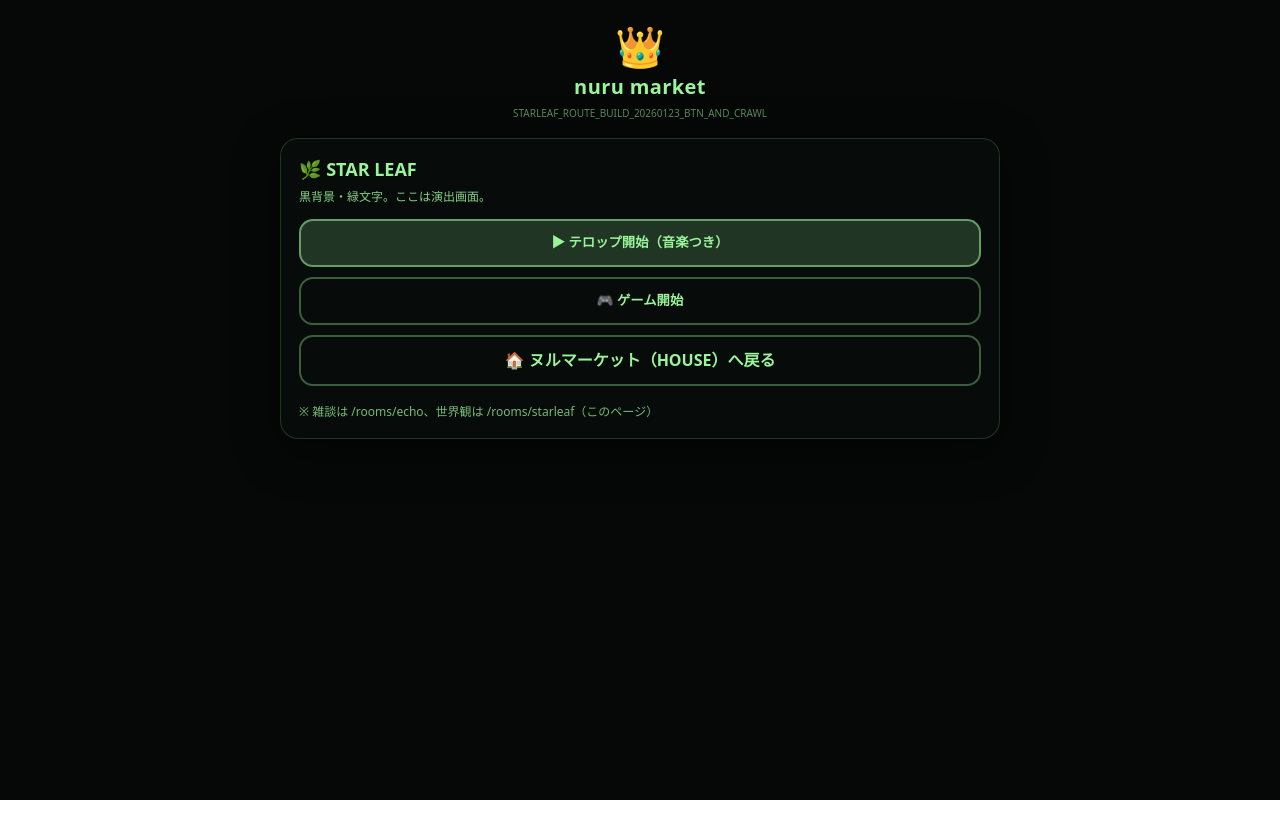
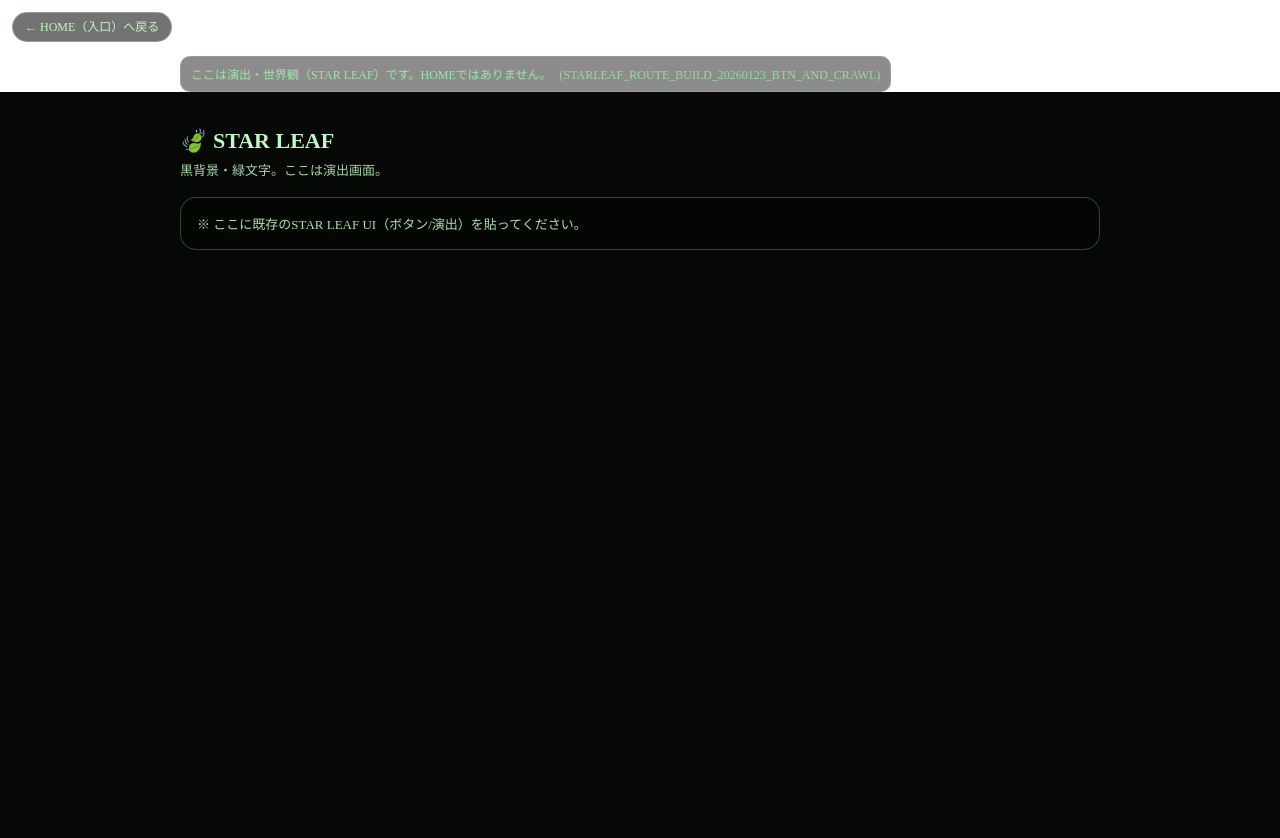
Before and after one commit to kan0601g-maker/pause-pwa, a Next.js app: page /rooms/starleaf in a window 1280 px wide. Shown: the top 838 px of the page. Before the commit the page ends 800 px from the top, so only its background shows below. Built offline with nearby package versions, Linux system fonts and the light colour scheme.

Commit message:
Update page.js

```diff
--- a/app/rooms/starleaf/page.js
+++ b/app/rooms/starleaf/page.js
@@ -7,327 +7,114 @@ export default function StarleafPage() {
   const BUILD_TAG = "STARLEAF_ROUTE_BUILD_20260123_BTN_AND_CRAWL";
   const IS_NOT_HOME_NOTE = "ここは演出・世界観（STAR LEAF）です。HOMEではありません。";
 
-
-  // idle -> opening -> scanning -> ready
-  const [phase, setPhase] = useState("idle");
-  const [crawlKey, setCrawlKey] = useState(0);
-
-  const tOpenRef = useRef(null);
-  const tReadyRef = useRef(null);
-
-  // WebAudio
-  const audioCtxRef = useRef(null);
-  const playingRef = useRef(false);
-
-  const OPENING_MS = 9500; // 8〜12秒
-  const SCANNING_MS = 2000;
-
-  const openingLines = [
-    "遠い昔、遥か彼方の山奥で…",
-    "",
-    "スギ帝国はクローン杉を増殖させ、",
-    "花粉デス・クラウドで銀河を覆った。",
-    "",
-    "広葉樹同盟軍は、澄んだ空気を取り戻すため",
-    "ザ・オキシゲンの力を信じ、抵抗を続けている。",
-    "",
-    "今、コマンダーのスマート・セーバーが唸りを上げる…",
-  ];
-
-  const clearTimers = () => {
-    if (tOpenRef.current) {
-      clearTimeout(tOpenRef.current);
-      tOpenRef.current = null;
-    }
-    if (tReadyRef.current) {
-      clearTimeout(tReadyRef.current);
-      tReadyRef.current = null;
-    }
-  };
-
-  const stopTheme = () => {
-    try {
-      playingRef.current = false;
-      const ctx = audioCtxRef.current;
-      if (ctx && ctx.state === "running") ctx.suspend();
-    } catch {}
-  };
-
-  const playTheme = () => {
-    try {
-      if (playingRef.current) return;
-
-      const AudioContext = window.AudioContext || window.webkitAudioContext;
-      const ctx = audioCtxRef.current || new AudioContext();
-      audioCtxRef.current = ctx;
-
-      if (ctx.state === "suspended") ctx.resume();
-      playingRef.current = true;
-
-      const master = ctx.createGain();
-      master.gain.value = 0.06;
-      master.connect(ctx.destination);
-
-      const startAt = ctx.currentTime + 0.02;
-
-      const makeTone = (freq, t, dur, type = "sine", gain = 0.9) => {
-        const o = ctx.createOscillator();
-        const g = ctx.createGain();
-        o.type = type;
-        o.frequency.setValueAtTime(freq, t);
-        g.gain.setValueAtTime(0.0001, t);
-        g.gain.exponentialRampToValueAtTime(gain, t + 0.01);
-        g.gain.exponentialRampToValueAtTime(0.0001, t + dur);
-        o.connect(g);
-        g.connect(master);
-        o.start(t);
-        o.stop(t + dur + 0.02);
-      };
-
-      // それっぽい簡易パターン（完全オリジナル）
-      const pattern = [
-        { f: 440, dt: 0.0, d: 0.28, type: "sawtooth", g: 0.55 },
-        { f: 330, dt: 0.32, d: 0.38, type: "sawtooth", g: 0.55 },
-        { f: 392, dt: 0.78, d: 0.26, type: "sawtooth", g: 0.5 },
-        { f: 110, dt: 0.0, d: 0.55, type: "triangle", g: 0.35 },
-        { f: 98, dt: 0.62, d: 0.55, type: "triangle", g: 0.35 },
-      ];
-
-      const loopLen = 1.2;
-      const loops = Math.ceil(OPENING_MS / 1000 / loopLen);
-      for (let i = 0; i < loops; i++) {
-        const baseT = startAt + i * loopLen;
-        for (const p of pattern) makeTone(p.f, baseT + p.dt, p.d, p.type, p.g);
-      }
-
-      window.setTimeout(() => stopTheme(), OPENING_MS + 250);
-    } catch {}
-  };
-
-  const startOpening = () => {
-    clearTimers();
-    setPhase("opening");
-    setCrawlKey((v) => v + 1);
-    playTheme();
-
-    tOpenRef.current = setTimeout(() => setPhase("scanning"), OPENING_MS);
-    tReadyRef.current = setTimeout(() => {
-      setPhase("ready");
-      stopTheme();
-    }, OPENING_MS + SCANNING_MS);
-  };
-
-  const skipToScanning = () => {
-    clearTimers();
-    stopTheme();
-    setPhase("scanning");
-    tReadyRef.current = setTimeout(() => setPhase("ready"), SCANNING_MS);
-  };
-
-  const gameStart = () => {
-    // いまは「ゲーム開始＝readyへ」(後で本体へ差し替え)
-    clearTimers();
-    stopTheme();
-    setPhase("scanning");
-    tReadyRef.current = setTimeout(() => setPhase("ready"), SCANNING_MS);
-  };
-
-  useEffect(() => {
-    return () => {
-      clearTimers();
-      stopTheme();
-    };
-    // eslint-disable-next-line react-hooks/exhaustive-deps
-  }, []);
-
-  const page = {
-    background: "#050807",
-    color: "#9AF59A",
-    minHeight: "100dvh",
-    padding: 18,
-    boxSizing: "border-box",
-    fontFamily:
-      'ui-sans-serif, system-ui, -apple-system, "Segoe UI", Roboto, Helvetica, Arial, "Apple Color Emoji", "Segoe UI Emoji"',
-  };
-
-  const panel = {
-    width: "100%",              // ✅ 念のため固定
-    maxWidth: 720,
-    margin: "0 auto",
-    borderRadius: 18,
-    padding: 18,
-    boxSizing: "border-box",
-    overflow: "hidden",
-    border: "1px solid rgba(154, 245, 154, 0.18)",
-    background: "rgba(10, 16, 14, 0.62)",
-    boxShadow: "0 12px 48px rgba(0,0,0,0.45)",
-    backdropFilter: "blur(10px)",
-  };
-
-  const btn = (variant = "solid") => {
-    const base = {
-      display: "inline-flex",
-      alignItems: "center",
-      justifyContent: "center",
-      gap: 8,
-      width: "100%",
-      boxSizing: "border-box",   // ✅ はみ出し対策の本丸
-      padding: "14px 14px",
-      borderRadius: 14,
-      fontWeight: 800,
-      textDecoration: "none",
-      cursor: "pointer",
-      border: "2px solid",
-      userSelect: "none",
-      whiteSpace: "normal",
-      lineHeight: 1.2,
-    };
-
-    if (variant === "ghost") {
-      return {
-        ...base,
-        background: "transparent",
-        borderColor: "rgba(154, 245, 154, 0.35)",
-        color: "#9AF59A",
-      };
-    }
-
-    return {
-      ...base,
-      background: "rgba(154, 245, 154, 0.18)",
-      borderColor: "rgba(154, 245, 154, 0.55)",
-      color: "#9AF59A",
-    };
-  };
+  // ▼ ここから下に、今までの state / ref / effect を “そのまま” 移植してOK
+  // 例：
+  // const [phase, setPhase] = useState("idle");
+  // const audioRef = useRef(null);
+  // useEffect(() => { ... }, []);
 
   return (
-    <main style={page}>
-      <style>{`
-        @keyframes crawlUp {
-          0%   { transform: translateY(85%); opacity: 0; }
-          8%   { opacity: 1; }
-          92%  { opacity: 1; }
-          100% { transform: translateY(-140%); opacity: 0; }
-        }
-      `}</style>
-
-      <div style={{ width: "100%", maxWidth: 760, margin: "0 auto" }}>
-        <header style={{ textAlign: "center", marginBottom: 18 }}>
-          <div style={{ fontSize: 40 }}>👑</div>
-          <div style={{ fontSize: 20, fontWeight: 900, letterSpacing: 0.4 }}>
-            nuru market
-          </div>
-          <div style={{ fontSize: 10, opacity: 0.55, marginTop: 6 }}>
-            {BUILD_TAG}
-          </div>
-        </header>
-
-        <section style={panel}>
-          <div style={{ display: "grid", gap: 14 }}>
-            <div style={{ display: "grid", gap: 6 }}>
-              <div style={{ fontWeight: 900, fontSize: 18 }}>🌿 STAR LEAF</div>
-              <div style={{ fontSize: 12, opacity: 0.85 }}>
-                黒背景・緑文字。ここは演出画面。
-              </div>
-            </div>
-
-            {/* ここは常に出る */}
-            <div style={{ display: "grid", gap: 10 }}>
-              <button onClick={startOpening} style={btn()}>
-                ▶ テロップ開始（音楽つき）
-              </button>
-
-              <button onClick={gameStart} style={btn("ghost")}>
-                🎮 ゲーム開始
-              </button>
-
-              {/* ここは / に戻す（HOME側がHOUSE表示になってないなら app/page.js が原因） */}
-              <Link href="/" style={btn("ghost")}>
-                🏠 ヌルマーケット（HOUSE）へ戻る
+    <>
+      {/* =========================
+          固定：HOMEへ戻る（誤認防止の生命線）
+         ========================= */}
+      <div
+        style={{
+          position: "fixed",
+          top: 12,
+          left: 12,
+          zIndex: 9999,
+        }}
+      >
+        <Link
+          href="/"
+          style={{
+            display: "inline-block",
+            textDecoration: "none",
+            color: "#bff7c5",
+            background: "rgba(0,0,0,0.55)",
+            border: "1px solid rgba(191,247,197,0.35)",
+            borderRadius: 999,
+            padding: "8px 12px",
+            fontSize: 12,
+            lineHeight: 1,
+            backdropFilter: "blur(6px)",
+          }}
+        >
+          ← HOME（入口）へ戻る
         </Link>
       </div>
 
-            {phase === "opening" && (
+      {/* =========================
+          注意：ここはHOMEではない（テキストで誤認を潰す）
+         ========================= */}
       <div
         style={{
-                  height: 280,
-                  background: "#000",
-                  position: "relative",
-                  overflow: "hidden",
-                  borderRadius: 16,
-                  border: "2px solid rgba(154, 245, 154, 0.65)",
-                }}
-              >
-                <div
-                  key={crawlKey}
-                  style={{
-                    position: "absolute",
-                    inset: 0,
-                    textAlign: "center",
-                    color: "#F6D34A",
-                    padding: 22,
-                    boxSizing: "border-box",
-                    animation: `crawlUp ${OPENING_MS}ms linear forwards`,
+          maxWidth: 920,
+          margin: "0 auto",
+          padding: "56px 16px 0",
         }}
       >
         <div
           style={{
-                      fontSize: 20,
-                      fontWeight: 900,
-                      letterSpacing: 0.6,
+            display: "inline-block",
+            fontSize: 12,
+            color: "#9be7a6",
+            background: "rgba(0,0,0,0.45)",
+            border: "1px solid rgba(155,231,166,0.25)",
+            borderRadius: 10,
+            padding: "8px 10px",
           }}
         >
-                    EPISODE / NEW BREATH
-                  </div>
-                  <div style={{ marginTop: 18, fontSize: 14, lineHeight: 1.75 }}>
-                    {openingLines.map((l, i) => (
-                      <div key={i}>{l ? l : <br />}</div>
-                    ))}
+          {IS_NOT_HOME_NOTE}
+          <span style={{ marginLeft: 8, opacity: 0.85 }}>({BUILD_TAG})</span>
         </div>
       </div>
 
-                <button
-                  onClick={skipToScanning}
+      {/* =========================
+          ここから STAR LEAF 本体
+         ========================= */}
+      <main
         style={{
-                    position: "absolute",
-                    top: 10,
-                    right: 10,
-                    background: "rgba(154,245,154,0.20)",
-                    color: "#9AF59A",
-                    border: "1px solid rgba(154,245,154,0.55)",
-                    borderRadius: 10,
-                    padding: "7px 12px",
-                    fontWeight: 800,
-                    cursor: "pointer",
+          minHeight: "100vh",
+          background: "#050805",
+          color: "#bff7c5",
+          padding: "18px 16px 64px",
         }}
       >
-                  SKIP
-                </button>
-              </div>
-            )}
+        <div
+          style={{
+            maxWidth: 920,
+            margin: "0 auto",
+            paddingTop: 18,
+          }}
+        >
+          {/* ★ここに既存UIを貼る（今のSTAR LEAFの見た目・ボタン群・演出全部） */}
+          {/* 例として最低限の枠だけ置いておく */}
+          <header style={{ marginBottom: 18 }}>
+            <h1 style={{ fontSize: 22, fontWeight: 900, margin: 0 }}>
+              🍃 STAR LEAF
+            </h1>
+            <p style={{ marginTop: 6, fontSize: 13, opacity: 0.85 }}>
+              黒背景・緑文字。ここは演出画面。
+            </p>
+          </header>
 
-            {phase === "scanning" && (
-              <div style={{ textAlign: "center", padding: "18px 10px" }}>
-                📡 SCANNING...
-              </div>
-            )}
-
-            {phase === "ready" && (
-              <div style={{ display: "grid", gap: 10 }}>
-                <div style={{ textAlign: "center", fontWeight: 900 }}>✅ READY</div>
-
-                <Link href="/rooms/echo" style={btn()}>
-                  🗣️ STAR LEAF を語る部屋へ（仮：/rooms/echo）
-                </Link>
-              </div>
-            )}
-
-            <div style={{ fontSize: 12, opacity: 0.75, marginTop: 2 }}>
-              ※ 雑談は /rooms/echo、世界観は /rooms/starleaf（このページ）
-            </div>
-          </div>
+          {/* ここに、今の「テロップ開始」「ゲーム開始」などを移植 */}
+          <section
+            style={{
+              border: "1px solid rgba(191,247,197,0.25)",
+              borderRadius: 16,
+              padding: 16,
+              background: "rgba(0,0,0,0.25)",
+            }}
+          >
+            <p style={{ margin: 0, fontSize: 13, opacity: 0.9 }}>
+              ※ ここに既存のSTAR LEAF UI（ボタン/演出）を貼ってください。
+            </p>
           </section>
         </div>
       </main>
+    </>
   );
 }
```
Lines whose indentation alone changed are shown as unchanged.
